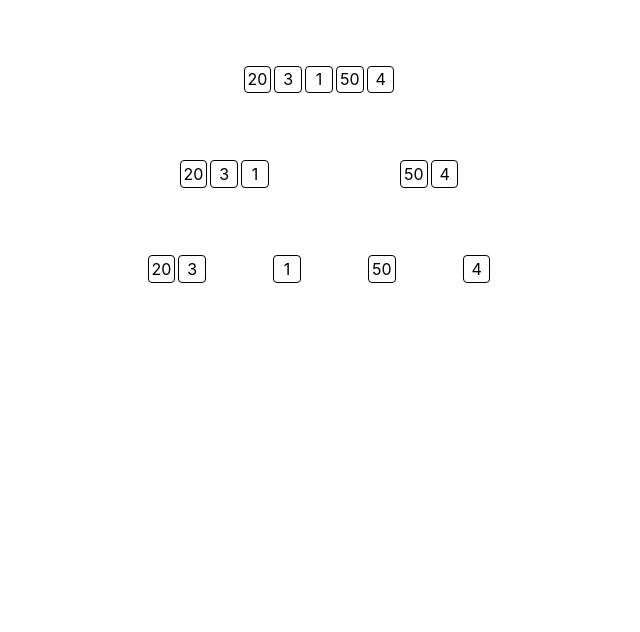
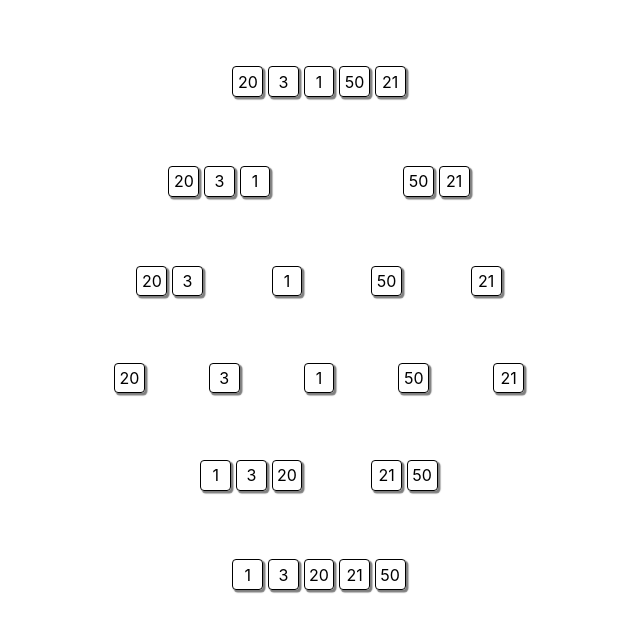
Before and after one commit to ShaimaaAliECE/se3350_project-group-13, a React (Create React App) app in the folder sortalgorithgame/: page / in a window 1280 px wide. Shown: the top 632 px of the page, without its empty margins (321-961 px from the left). Built offline with nearby package versions, Linux system fonts and the light colour scheme.

Commit message:
Complete merge sort visualization

```diff
--- a/sortalgorithgame/src/components/Mergesort.js
+++ b/sortalgorithgame/src/components/Mergesort.js
@@ -1,12 +1,12 @@
-import {React, useState} from 'react';
+import { React, useState } from 'react';
 import '../styles/Mergesort.css';
 
 export default function Mergesort() {
     // Array
-    const [array, setArray] = useState([20,3,1,50,4]);
+    const [array, setArray] = useState([20, 3, 1, 50, 21]);
     // Step to walkthrough
     const [steps, setSteps] = useState(0);
-    // Spawn array
+    // Spawn initial array
     function Array(array) {
         return (
             <div className="array">
@@ -21,36 +21,51 @@ export default function Mergesort() {
         );
     }
 
-    function split(array){
+    // Split the array in half then store in seperate arrays
+    function split(array) {
+        // Reference to index
         let counter = 0;
+        // Left array
         let left = [];
+        // Right array
         let right = [];
-        let halfIndex = Math.ceil(array.length/2);
-        while(counter < array.length){
-            if(array.length == 1){
+        // Half way point of array, if odd length then it rounds up to nearest integer
+        let halfIndex = Math.ceil(array.length / 2);
+        // Loop up to the half way point of the array
+        while (counter < array.length) {
+            // If the array is one element long then just return it
+            if (array.length == 1) {
                 return array;
             }
-            else if(counter<halfIndex){
+            // If reference index is less than half then append element to left array
+            else if (counter < halfIndex) {
                 left.push(array[counter]);
             } else {
+                // Append element to right if on or passed half way point of array
                 right.push(array[counter]);
             }
+            // Increment the counter each time to move it along the array
             counter++;
         }
-        return {left, right};
+        // Return left and right in an object
+        return { left, right };
     }
 
     // Split array in half
-    function Merge(array){
+    function DisplaySplit(array) {
+        // Initial array
         let arrayOne = split(array);
+        // Split initial array into left and right children
         let arrayOneLeft = arrayOne.left;
         let arrayOneRight = arrayOne.right;
-
+        // Split left child of initial array
         let arrayTwo = split(arrayOneLeft);
+        // Left and right child of array
         let arrayTwoLeft = arrayTwo.left;
         let arrayTwoRight = arrayTwo.right;
-
+        // Split right child of initial array
         let arrayThree = split(arrayOneRight);
+        // Left and right child of array
         let arrayThreeLeft = arrayThree.left;
         let arrayThreeRight = arrayThree.right;
 
@@ -59,8 +74,7 @@ export default function Mergesort() {
                 <div className="split-container">
                     <div className="array" id="array-split-one">
                         {
-                        /* Display arrayOne */
-                        arrayOneLeft.map((element, id)=>{
+                            arrayOneLeft.map((element, id) => {
                                 return (
                                     <div className="elements" key={id}>{element}</div>
                                 );
@@ -70,8 +84,7 @@ export default function Mergesort() {
 
                     <div className="array" id="array-split-two">
                         {
-                        /* Display arrayTwo */
-                        arrayOneRight.map((element, id)=>{
+                            arrayOneRight.map((element, id) => {
                                 return (
                                     <div className="elements" key={id}>{element}</div>
                                 );
@@ -83,8 +96,7 @@ export default function Mergesort() {
                 <div className="split-container">
                     <div className="array" id="array-split-one">
                         {
-                        /* Display arrayOne */
-                        arrayTwoLeft.map((element, id)=>{
+                            arrayTwoLeft.map((element, id) => {
                                 return (
                                     <div className="elements" key={id}>{element}</div>
                                 );
@@ -94,8 +106,7 @@ export default function Mergesort() {
 
                     <div className="array" id="array-split-two">
                         {
-                        /* Display arrayTwo */
-                        arrayTwoRight.map((element, id)=>{
+                            arrayTwoRight.map((element, id) => {
                                 return (
                                     <div className="elements" key={id}>{element}</div>
                                 );
@@ -105,8 +116,7 @@ export default function Mergesort() {
 
                     <div className="array" id="array-split-three">
                         {
-                        /* Display arrayOne */
-                        arrayThreeLeft.map((element, id)=>{
+                            arrayThreeLeft.map((element, id) => {
                                 return (
                                     <div className="elements" key={id}>{element}</div>
                                 );
@@ -116,8 +126,7 @@ export default function Mergesort() {
 
                     <div className="array" id="array-split-four">
                         {
-                        /* Display arrayTwo */
-                        arrayThreeRight.map((element, id)=>{
+                            arrayThreeRight.map((element, id) => {
                                 return (
                                     <div className="elements" key={id}>{element}</div>
                                 );
@@ -129,18 +138,85 @@ export default function Mergesort() {
         );
     }
 
-    /*
+    // Merge and sort two arrays
+    function mergeSort(elementsOne, elementsTwo) {
+        // Merged array
+        let mergedArray = [];
+        // Temp array
+        let tempArray = [];
+        // Concat both arrays
+        tempArray = elementsOne.concat(elementsTwo);
+        // Sort merged array
+        mergedArray = tempArray.sort(function (a, b) { return a - b });
+        // Return sorted and merged array
+        return mergedArray;
+    }
 
-        - Non-recursive merge sort
-        - Seperate splitting function so it can return both arrays
-        - Function to display step by step?
+    function DisplayMergeSort(array) {
+        // Initial split
+        let arrayOne = split(array);
+        let arrayOneLeft = arrayOne.left;
+        let arrayOneRight = arrayOne.right;
+        // Second split
+        let arrayTwo = split(arrayOneLeft);
+        let arrayTwoLeft = arrayTwo.left;
+        let arrayTwoRight = arrayTwo.right;
+        // Third split
+        let arrayThree = split(arrayOneRight);
+        let arrayThreeLeft = arrayThree.left;
+        let arrayThreeRight = arrayThree.right;
 
-    */
+        // Right array is sorted
+        let mergeSortedArrayThree = mergeSort(arrayThreeLeft, arrayThreeRight);
+        // Left array is sorted
+        let mergeSortedArrayTwo = mergeSort(arrayTwoLeft, arrayTwoRight);
+        // Fully sorted array
+        let mergeSortedArrayOne = mergeSort(arrayOneLeft, arrayOneRight);
+
+        return (
+            <div className="sort-container">
+                <div className="elements-container">
+                    {array.map((element, key) => {
+                        return (
+                            <div className="elements" id="initial-sort-elements" key={key}>{element}</div>
+                        );
+                    })}
+                </div>
+
+                <div className="sorted-array">
+                    <div className="inner-array">
+                        {mergeSortedArrayTwo.map((element, key) => {
+                            return (
+                                <div className="elements" key={key}>{element}</div>
+                            )
+                        })}
+                    </div>
+
+                    <div className="inner-array">
+                        {mergeSortedArrayThree.map((element, key) => {
+                            return (
+                                <div className="elements" key={key}>{element}</div>
+                            )
+                        })}
+                    </div>
+                </div>
+
+                <div className="inner-array">
+                    {mergeSortedArrayOne.map((element, key) => {
+                        return (
+                            <div className="elements" key={key}>{element}</div>
+                        )
+                    })}
+                </div>
+            </div>
+        )
+    }
 
     return (
         <div className="mergesort-container">
             {Array(array)}
-            {Merge(array)}
+            {DisplaySplit(array)}
+            {DisplayMergeSort(array)}
         </div>
     );
 }
--- a/sortalgorithgame/src/styles/Mergesort.css
+++ b/sortalgorithgame/src/styles/Mergesort.css
@@ -10,10 +10,11 @@
     border: 1px solid black;
     border-radius: 0.25rem;
     display: flex;
-    margin:0.1rem;
+    margin:0.15rem;
     align-items: center;
     justify-content: center;
-
+    padding:0.1rem;
+    box-shadow: 2px 2px 1px 0.5px rgba(0,0,0,0.5);
 }
 
 .mergesort-container{
@@ -35,6 +36,33 @@
     flex-direction: column;
 }
 
+.sort-container{
+    margin-top:4rem;
+    text-align: center;
+    justify-content: center;
+    align-items: center;
+    display:flex;
+    flex-direction: column;
+}
+
+.elements-container{
+    display: flex;
+}
+
+.inner-array{
+    display: flex;
+    margin:2rem;
+}
+
+.sorted-array{
+    display: flex;
+
+}
+
+#initial-sort-elements{
+    margin:0rem 2rem 2rem 2rem;
+}
+
 #array-split-one{
     margin:4rem 2rem 0rem 2rem;
 }
```
Lines whose indentation alone changed are shown as unchanged.
